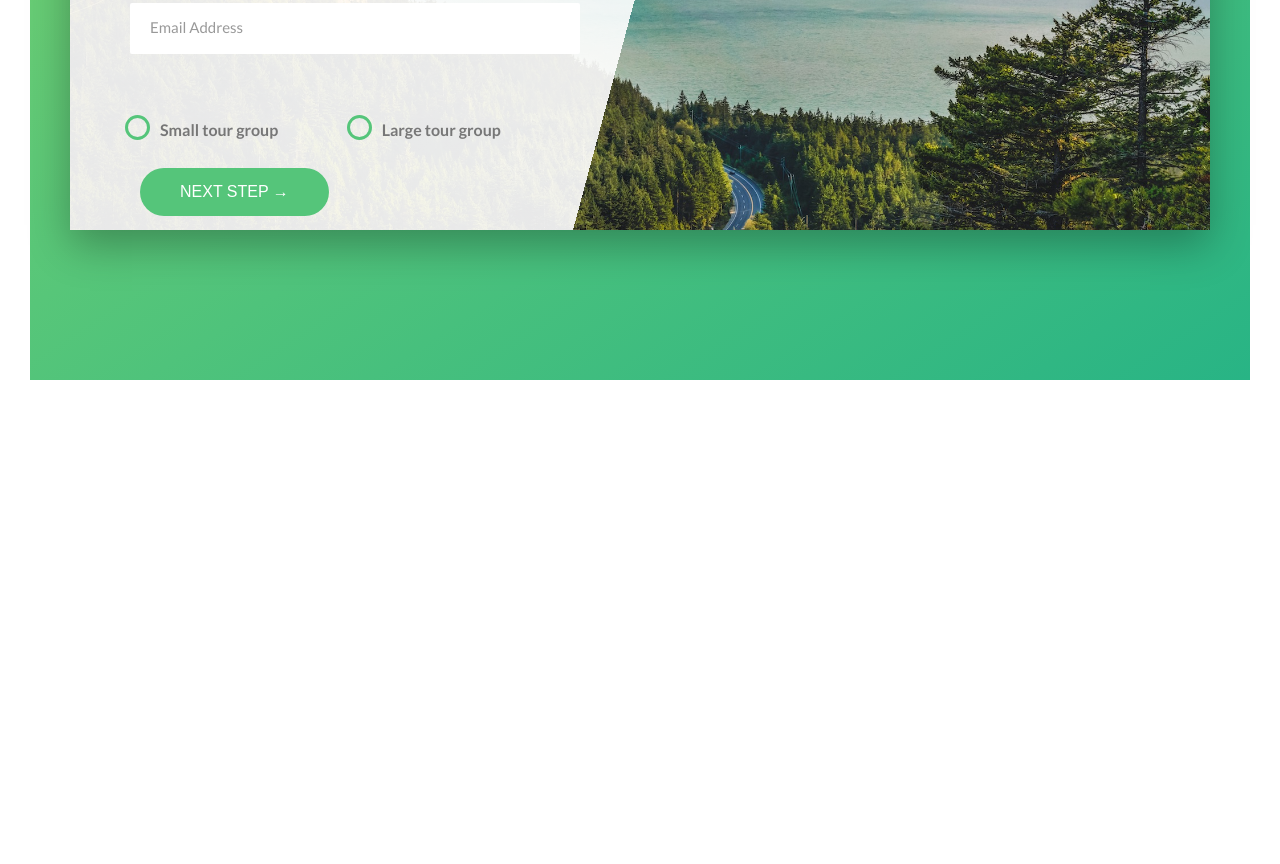
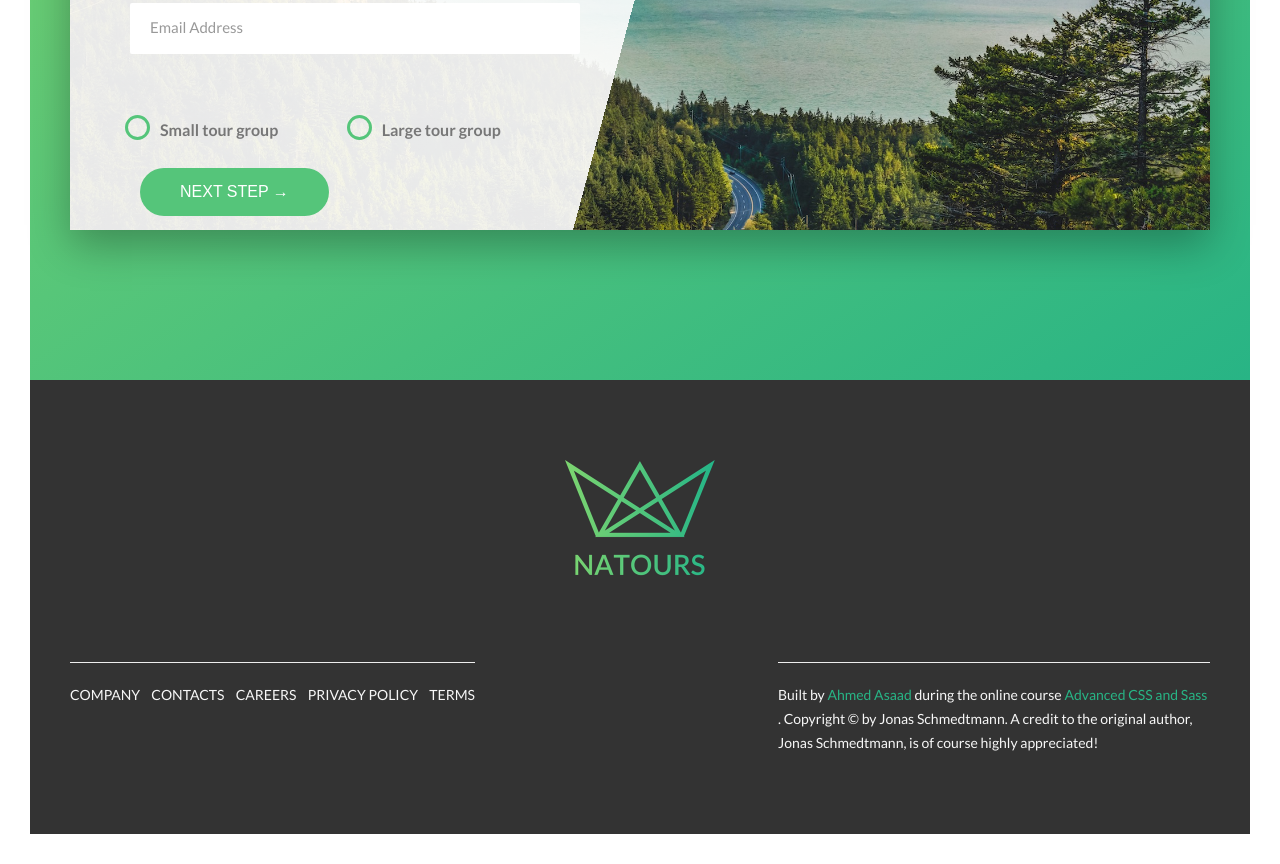
Before and after one commit to ahmedasad236/Natours, a website: page index.html in a window 1280 px wide. Shown: the part 5064-5928 px from the top of the page. Before the commit the page ends 5474 px from the top, so only its background shows below. Drawn offline with Linux system fonts and the light colour scheme.

Commit message:
Add the footer

```diff
--- a/index.html
+++ b/index.html
@@ -336,12 +336,36 @@
                 <div class="form__group">
                   <button class="btn btn--green">Next Step &rarr;</button>
                 </div>
-
               </form>
             </div>
           </div>
         </div>
       </section>
+      <footer class="footer">
+        <div class="footer__logo-box">
+          <img src="img/logo-green-2x.png" alt="full logo" class="footer__logo">
+        </div>
+        <div class="row">
+          <div class="col-1-of-2">
+            <div class="footer__navigation">
+              <ul class="footer__list">
+                <li class="footer__item"><a href="#" class="footer__link">Company</a></li>
+                <li class="footer__item"><a href="#" class="footer__link">Contacts</a></li>
+                <li class="footer__item"><a href="#" class="footer__link">Careers</a></li>
+                <li class="footer__item"><a href="#" class="footer__link">Privacy policy</a></li>
+                <li class="footer__item"><a href="#" class="footer__link">Terms</a></li>
+              </ul>
+            </div>
+          </div>
+          <div class="col-1-of-2">
+            <p class="footer__copyright">
+              Built by <a href="https://www.linkedin.com/in/ahmed-asaad-darwish-081b961b2/" target="_blank" class="footer__link" style="color: #28b485;">Ahmed Asaad</a> during the online course <a href="https://www.udemy.com/course/advanced-css-and-sass/" target="_blank" class="footer__link" style="color: #28b485;">Advanced CSS and Sass</a>.
+              Copyright &copy; by Jonas Schmedtmann.  A credit to the original author, Jonas
+              Schmedtmann, is of course highly appreciated!
+          </p>
+          </div>
+        </div>
+      </footer>
     </main>
 
     <!-- <section class="grid-test">
--- /dev/null
+++ b/sass/layout/_footer.scss
@@ -0,0 +1,61 @@
+.footer {
+  padding: 8rem 0;
+  background-color: #333;
+  color: $color-grey-light-1;
+  &__logo-box {
+    text-align: center;
+    margin-bottom: 8rem;
+  }
+
+  &__logo {
+    width: 15rem;
+    height: auto;
+  }
+
+  &__navigation {
+    border-top: 1px solid $color-grey-light-2;
+    padding-top: 2rem;
+    display: inline-block;
+    float: left;
+  }
+
+  &__list {
+    list-style: none;
+  }
+
+  &__item {
+    display: inline-block;
+    text-transform: uppercase;
+
+    &:not(:first-child) {
+      margin-left: 1rem;
+    }
+  }
+
+  &__link {
+    text-decoration: none;
+    font-size: 1.4rem;
+    transition: all 0.3s;
+    &:link,
+    &:visited {
+      color: $color-grey-light-1;
+      background-color: #333;
+      display: inline-block;
+    }
+
+    &:hover,
+    &:active {
+      box-shadow: 0rem 1rem 2rem rgba($color-grey-light-2, 0.3);
+      color: $color-primary;
+      transform: rotate(5deg) scale(1.3);
+    }
+  }
+
+  &__copyright {
+    border-top: 1px solid $color-grey-light-2;
+    padding-top: 2rem;
+    font-size: 1.4rem;
+    float: right;
+    width: 80%;
+  }
+}
--- a/sass/main.scss
+++ b/sass/main.scss
@@ -17,5 +17,6 @@
 
 @import "layout/grid";
 @import "layout/header";
+@import "layout/footer";
 
 @import "pages/home";
```
Also changed, not shown: css/style.css.
